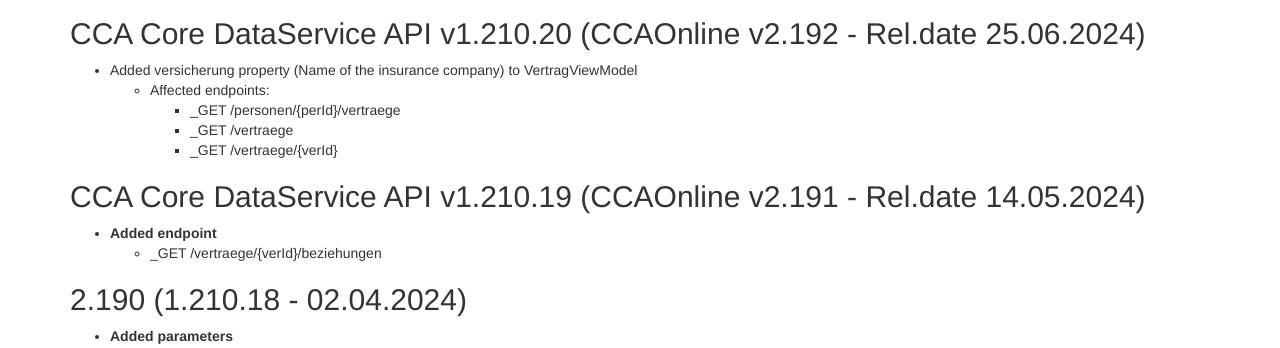
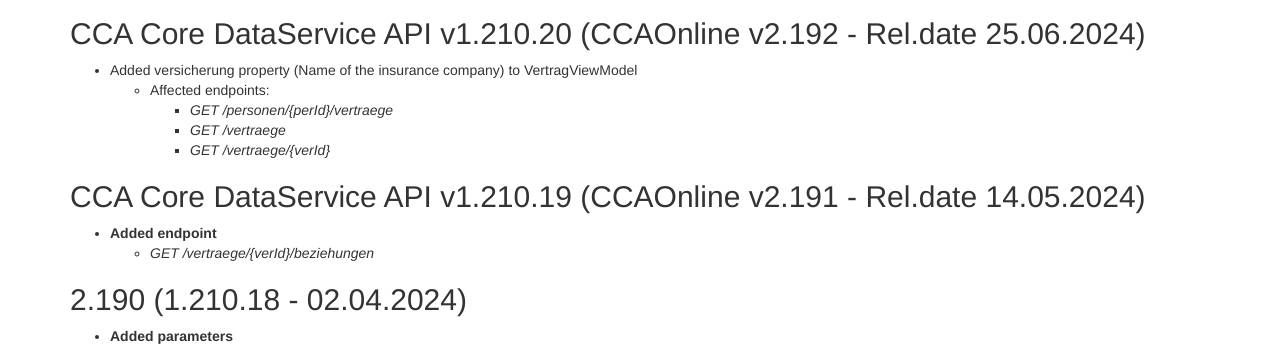
Before and after one commit to togethercca/togethercca.github.io, a Jekyll site: the page built from _pages/ccaCoreDataserviceApi.md, in a window 1280 px wide and 900 px high, scrolled down 9483 px. Shown: the part 158-506 px from the top of the window. Built offline with Jekyll 4.4.1, drawn with Linux system fonts in a browser that asks for light colours.

```diff
--- a/_pages/ccaCoreDataserviceApi.md
+++ b/_pages/ccaCoreDataserviceApi.md
@@ -489,13 +489,13 @@ Invoke-RestMethod -Uri "https://ccds.ccaedv.at/coredataservice/api/v1.210.2/pers
 ## CCA Core DataService API v1.210.20 (CCAOnline v2.192 - Rel.date 25.06.2024)
 * Added versicherung property (Name of the insurance company) to VertragViewModel
 	* Affected endpoints:
-		* _GET /personen/{perId}/vertraege
-		* _GET /vertraege
-		* _GET /vertraege/{verId}
+		* _GET /personen/{perId}/vertraege_
+		* _GET /vertraege_
+		* _GET /vertraege/{verId}_
 
 ## CCA Core DataService API v1.210.19 (CCAOnline v2.191 - Rel.date 14.05.2024)
 * **Added endpoint**
-	* _GET /vertraege/{verId}/beziehungen
+	* _GET /vertraege/{verId}/beziehungen_
 
 ## 2.190 (1.210.18 - 02.04.2024)
 * **Added parameters**
```
